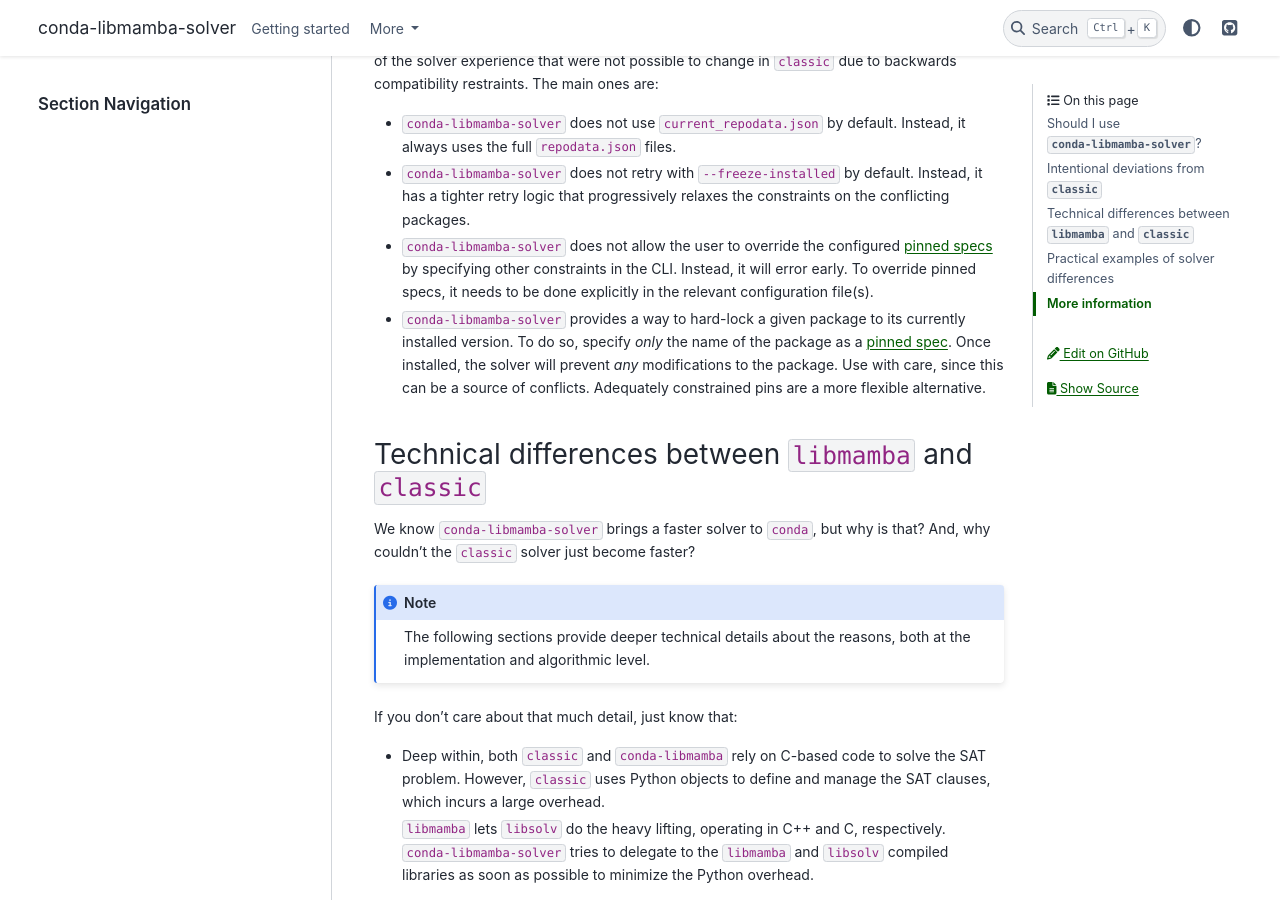
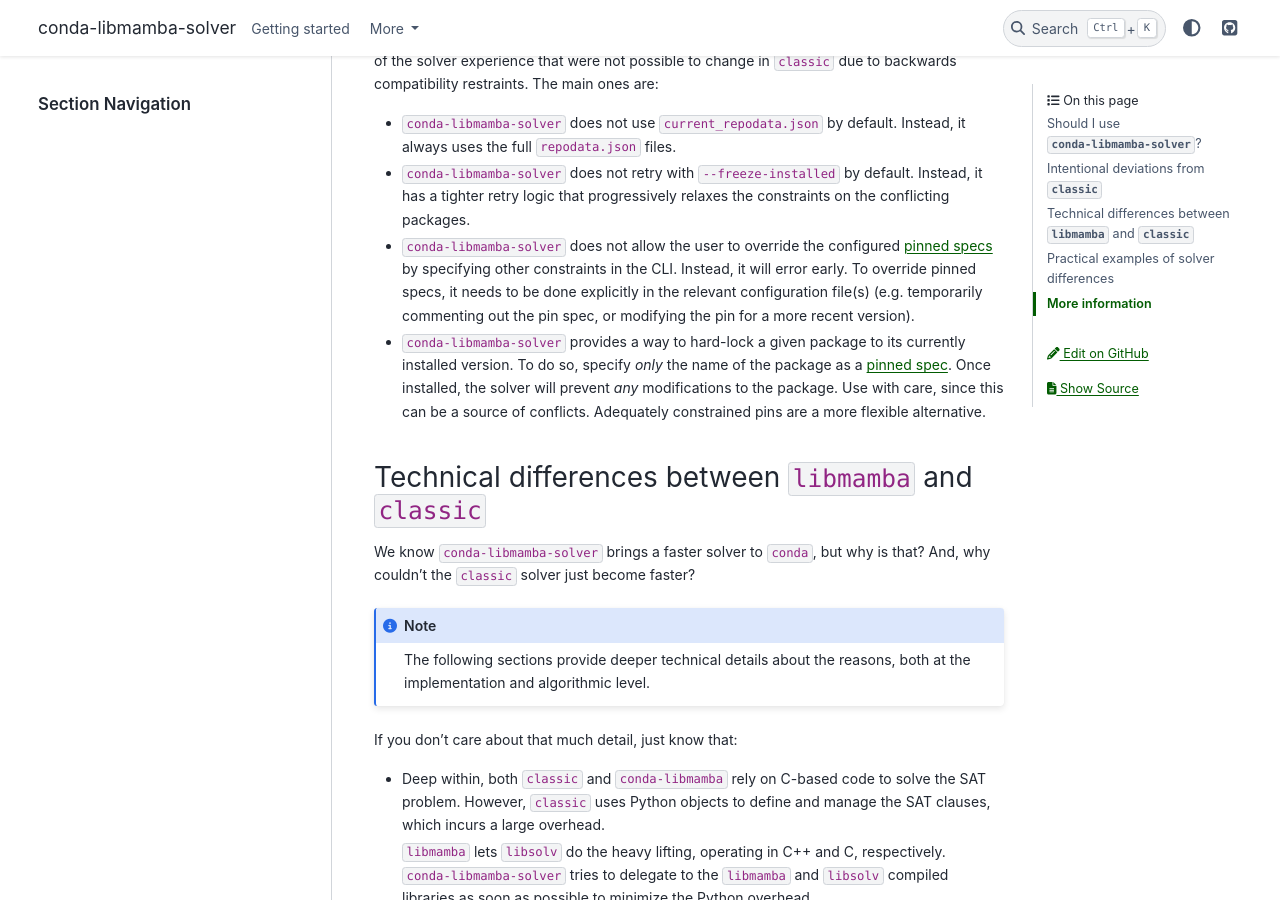
Before and after one commit to conda/conda-libmamba-solver, a Sphinx documentation site: the page built from docs/libmamba-vs-classic.md, in a window 1280 px wide and 900 px high, scrolled down 1124 px. Built offline with Sphinx 7.4.7 and the PyData theme 0.15.4, drawn with Linux system fonts in a browser that asks for light colours.

Commit message:
Apply suggestions from code review

```diff
--- a/docs/libmamba-vs-classic.md
+++ b/docs/libmamba-vs-classic.md
@@ -41,7 +41,7 @@
 * `conda-libmamba-solver` does not use `current_repodata.json` by default. Instead, it always uses the full `repodata.json` files.
 * `conda-libmamba-solver` does not retry with `--freeze-installed` by default. Instead, it has a tighter retry logic that progressively relaxes the constraints on the conflicting packages.
 * `conda-libmamba-solver` does not allow the user to override the configured [pinned specs](https://docs.conda.io/projects/conda/en/stable/user-guide/tasks/manage-pkgs.html#preventing-packages-from-updating-pinning) by specifying other constraints in the CLI. Instead, it will error early. To override pinned specs,
-it needs to be done explicitly in the relevant configuration file(s).
+it needs to be done explicitly in the relevant configuration file(s) (e.g. temporarily commenting out the pin spec, or modifying the pin for a more recent version).
 * `conda-libmamba-solver` provides a way to hard-lock a given package to its currently installed version. To do so, specify _only_ the name of the package as a [pinned spec](https://docs.conda.io/projects/conda/en/stable/user-guide/tasks/manage-pkgs.html#preventing-packages-from-updating-pinning). Once installed, the solver will prevent _any_ modifications to the package. Use with care, since this can be a source of conflicts. Adequately constrained pins are a more flexible alternative.
 
 
```
